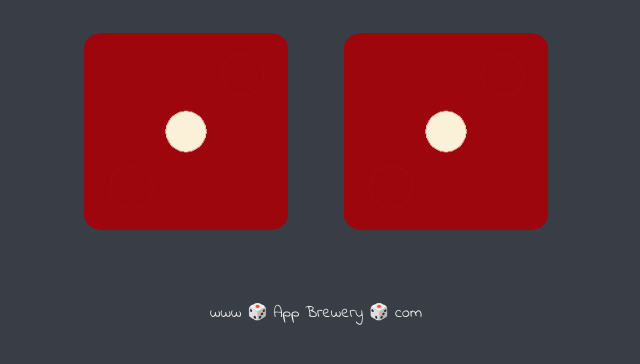
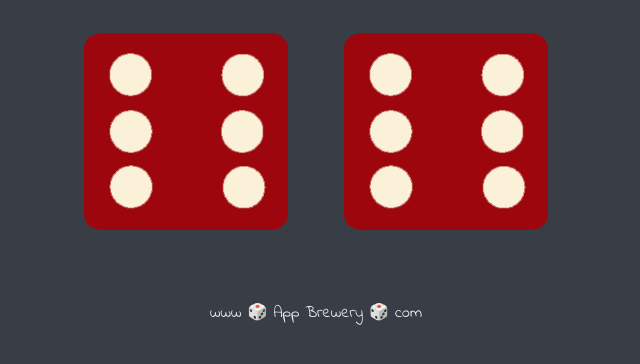
Before and after one commit to mehdimiah/dice-game, a plain HTML site: page dicee.html in a window 1280 px wide. Shown: the part 302-666 px from the top of the page, without its empty margins (324-964 px from the left). Drawn offline with Linux system fonts and the light colour scheme.

Commit message:
change starting dice

```diff
--- a/dicee.html
+++ b/dicee.html
@@ -14,12 +14,12 @@
 
       <div class="dice">
         <p>Player 1</p>
-        <img class="img1" src="images/dice1.png">
+        <img class="img1" src="images/dice6.png">
       </div>
 
       <div class="dice">
         <p>Player 2</p>
-        <img class="img2" src="images/dice1.png">
+        <img class="img2" src="images/dice6.png">
       </div>
 
     </div>
```
